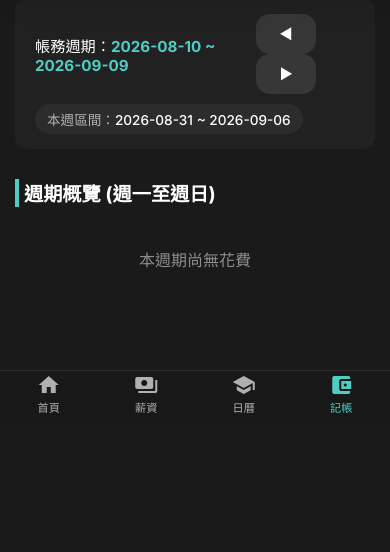
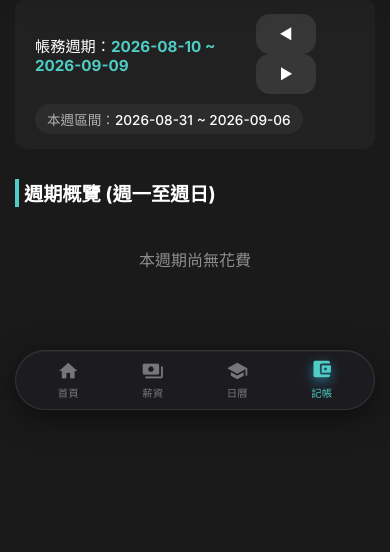
Before and after one commit to wie-shih-chen/toolbox-web-app, a Flask app: page /expense/ in a window 390 px wide. Shown: the part 419-971 px from the top of the page. Run offline with Flask 3, Linux system fonts and the light colour scheme; the visitor is signed in with stand-in values (Sample User, id 1); data comes from the database, SQL or seed files in the repository; data that the repository does not hold is empty.

Commit message:
style: redesign mobile bottom navigation bar to be a floating premium pill shape

```diff
--- a/static/css/style.css
+++ b/static/css/style.css
@@ -457,21 +457,19 @@ textarea:focus {
 .mobile-bottom-nav {
     display: none;
     position: fixed;
-    bottom: 0;
-    left: 0;
-    right: 0;
-    height: 55px;
-    background: rgba(25, 25, 25, 0.9);
-    /* Slightly more opaque for better contrast */
-    backdrop-filter: var(--ios-blur);
-    -webkit-backdrop-filter: var(--ios-blur);
-    border-top: 1px solid rgba(255, 255, 255, 0.08);
-    /* Subtle border boost */
+    bottom: calc(15px + env(safe-area-inset-bottom, 0px));
+    left: 15px;
+    right: 15px;
+    height: 60px;
+    background: rgba(30, 30, 35, 0.75);
+    backdrop-filter: blur(20px);
+    -webkit-backdrop-filter: blur(20px);
+    border: 1px solid rgba(255, 255, 255, 0.1);
+    border-radius: 30px;
+    box-shadow: 0 8px 32px rgba(0, 0, 0, 0.5), inset 0 1px 1px rgba(255,255,255,0.05);
     justify-content: space-around;
     align-items: center;
-    padding-top: 4px;
-    padding-bottom: 12px;
-    /* Reduced padding for compact look */
+    padding: 0 10px;
     z-index: 5000;
 }
 
@@ -479,24 +477,35 @@ textarea:focus {
     display: flex;
     flex-direction: column;
     align-items: center;
-    color: var(--text-secondary);
-    font-size: 0.7rem;
-    gap: 2px;
-    transition: color 0.2s;
+    justify-content: center;
+    color: rgba(255, 255, 255, 0.4);
+    font-size: 0.65rem;
+    font-weight: 500;
+    gap: 3px;
+    transition: all 0.3s cubic-bezier(0.4, 0, 0.2, 1);
     text-decoration: none;
+    flex: 1;
+    height: 100%;
 }
 
 .mobile-nav-item .material-icons {
     font-size: 22px;
     margin-bottom: 0;
+    transition: transform 0.3s cubic-bezier(0.4, 0, 0.2, 1);
+}
+
+.mobile-nav-item:hover, .mobile-nav-item:focus {
+    color: rgba(255, 255, 255, 0.8);
+    text-decoration: none;
 }
 
 .mobile-nav-item.active {
-    color: var(--accent-color);
+    color: var(--accent-color, #38bdf8);
 }
 
-.mobile-nav-item .material-icons {
-    font-size: 24px;
+.mobile-nav-item.active .material-icons {
+    transform: translateY(-2px);
+    text-shadow: 0 4px 12px rgba(56, 189, 248, 0.6);
 }
 
 /* Glass Effect */
@@ -605,7 +614,7 @@ textarea:focus {
 
     .app-container {
         flex-direction: column;
-        padding-bottom: 65px;
+        padding-bottom: calc(90px + env(safe-area-inset-bottom, 0px));
     }
 
     .mobile-bottom-nav {
@@ -614,7 +623,7 @@ textarea:focus {
 
     .main-content {
         height: auto;
-        min-height: calc(100vh - 65px);
+        min-height: calc(100vh - 90px);
         overflow-y: visible;
     }
 
--- a/templates/base.html
+++ b/templates/base.html
@@ -23,7 +23,7 @@
     <!-- Material Icons -->
     <link href="https://fonts.googleapis.com/icon?family=Material+Icons" rel="stylesheet">
     <!-- Main CSS -->
-    <link rel="stylesheet" href="{{ url_for('static', filename='css/style.css') }}">
+    <link rel="stylesheet" href="{{ url_for('static', filename='css/style.css') }}?v=1.1">
 
     <!-- jQuery (loaded early to prevent ReferenceError) -->
     <script src="https://cdn.jsdelivr.net/npm/jquery@3.7.1/dist/jquery.min.js"></script>
```
